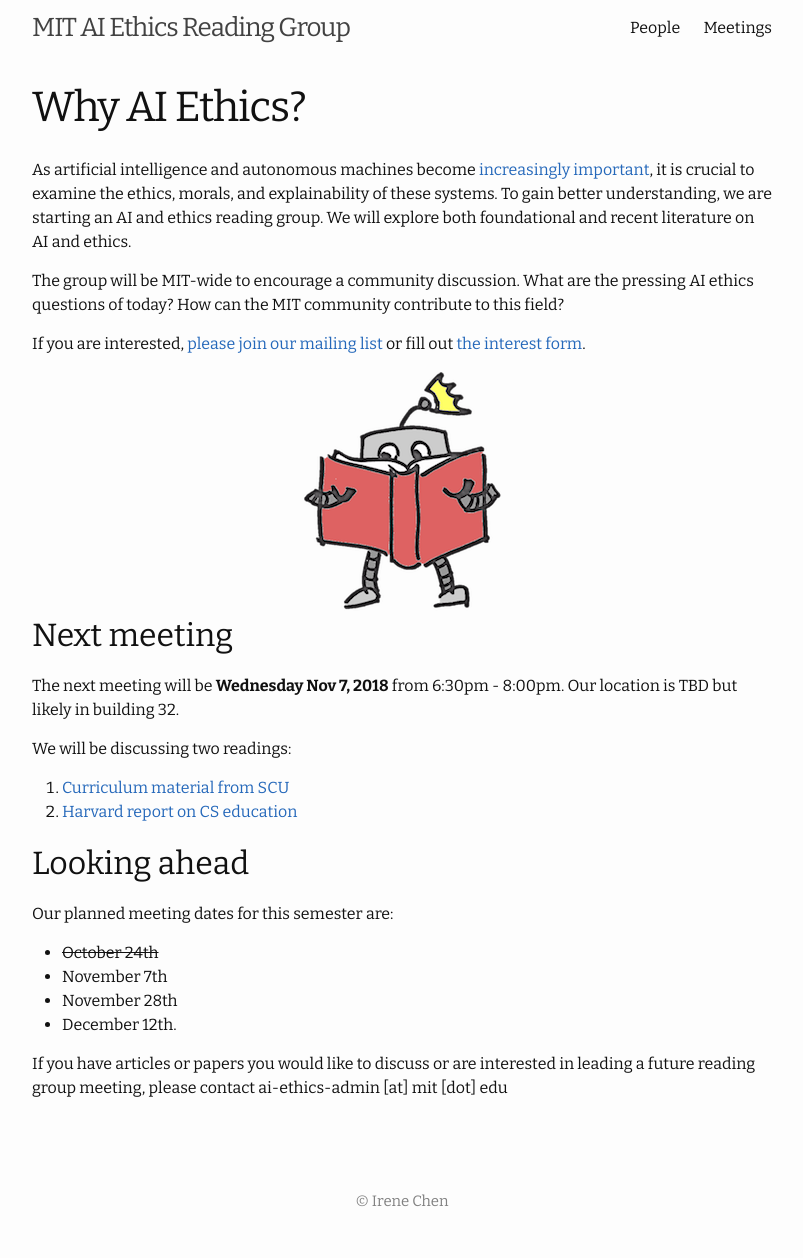
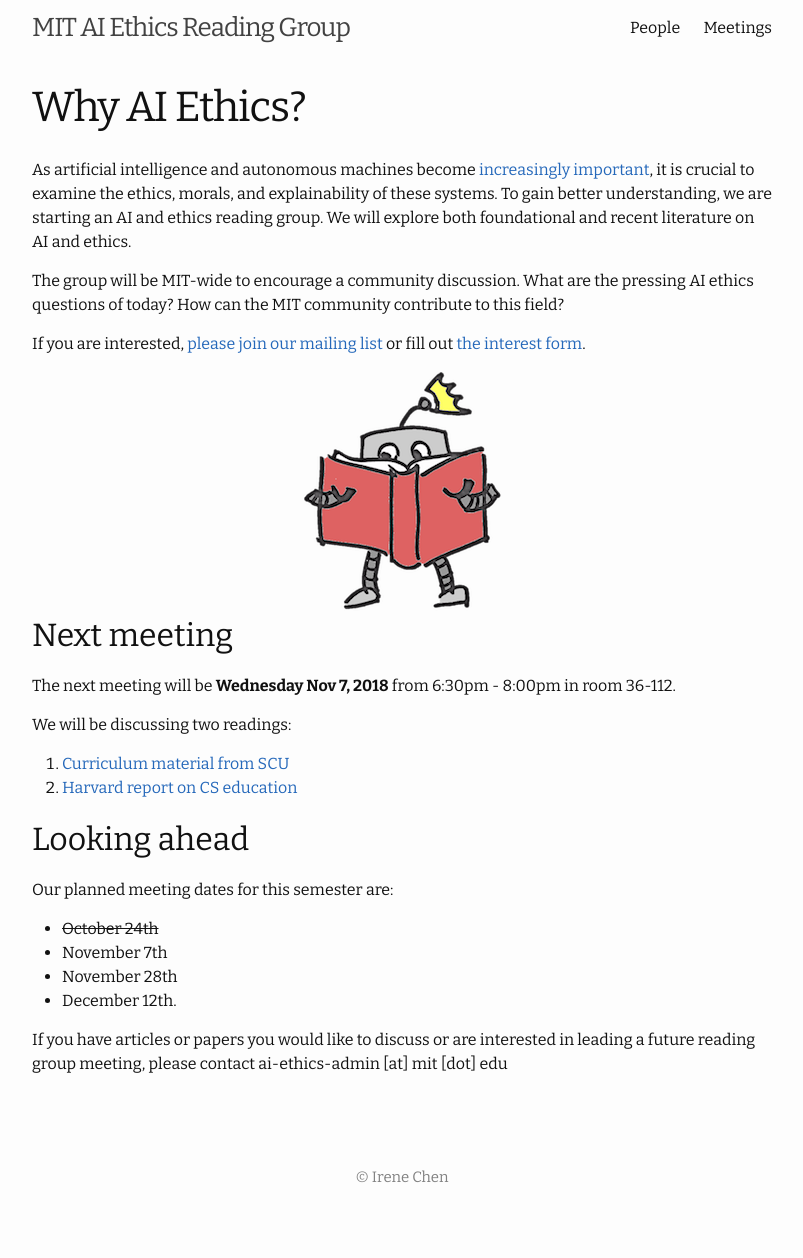
Before and after one commit to mitaiethics/mitaiethics.github.io, a Jekyll site: the page built from info.md, in a window 1280 px wide. Shown: the whole page, without its empty margins (238-1041 px from the left). Built offline with Jekyll 4.4.1, drawn with Linux system fonts in a browser that asks for light colours; after the commit the page ends 1234 px from its top, so only the background shows below that.

Commit message:
Update info.md

```diff
--- a/info.md
+++ b/info.md
@@ -18,7 +18,7 @@ If you are interested, [please join our mailing list](https://groups.mit.edu/web
 
 ## Next meeting
 
-The next meeting will be **Wednesday Nov 7, 2018** from 6:30pm - 8:00pm. Our location is TBD but likely in building 32.
+The next meeting will be **Wednesday Nov 7, 2018** from 6:30pm - 8:00pm in room 36-112.
 
 We will be discussing two readings:
  1. [Curriculum material from SCU](https://www.scu.edu/media/ethics-center/technology-ethics/IntroToDataEthics.pdf)
```
